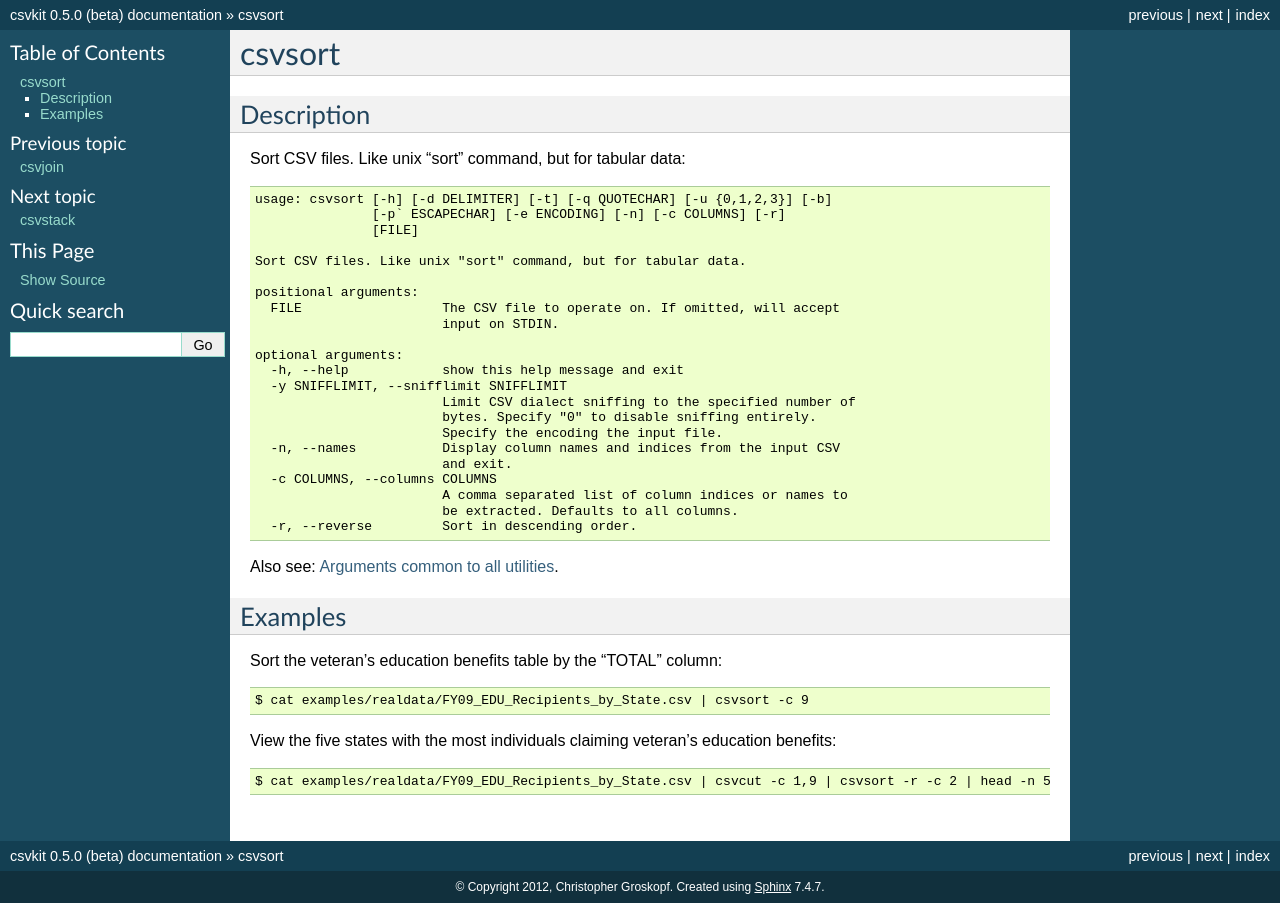
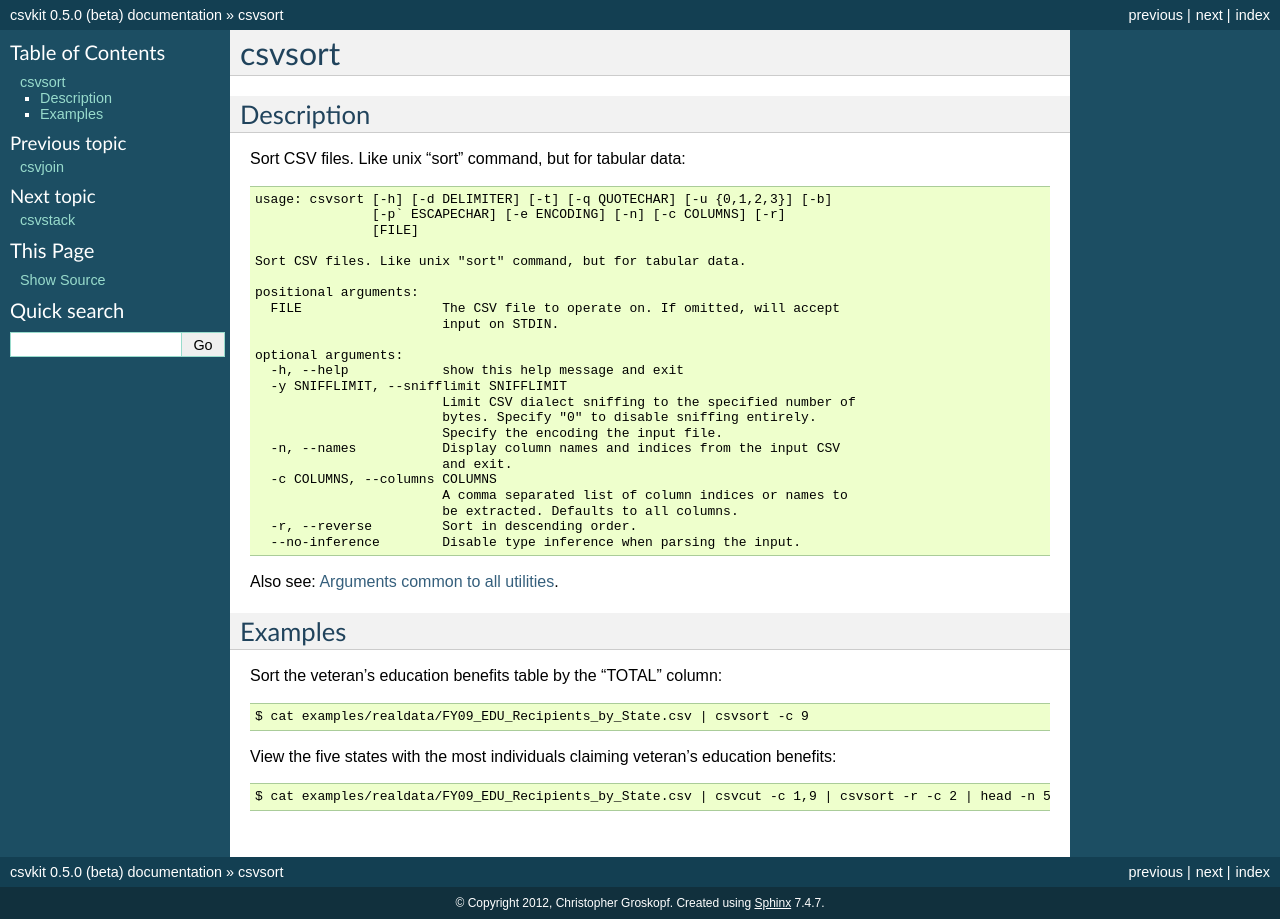
Before and after one commit to wireservice/csvkit, a Sphinx documentation site: the page built from docs/scripts/csvsort.rst, in a window 1280 px wide. Built offline with Sphinx 7.4.7, drawn with Linux system fonts in a browser that asks for light colours.

Commit message:
Add missing docs and changelog entry.

```diff
--- a/docs/scripts/csvsort.rst
+++ b/docs/scripts/csvsort.rst
@@ -29,6 +29,7 @@ Sort CSV files. Like unix "sort" command, but for tabular data::
                             A comma separated list of column indices or names to
                             be extracted. Defaults to all columns.
       -r, --reverse         Sort in descending order.
+      --no-inference        Disable type inference when parsing the input.
 
 Also see: :doc:`common_arguments`.
 
```
Also changed, not shown: 1 other file.
